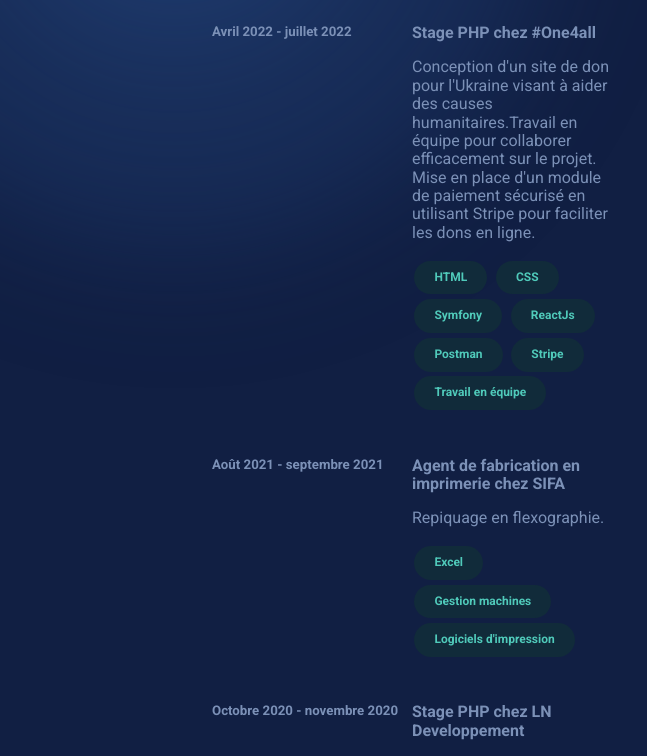
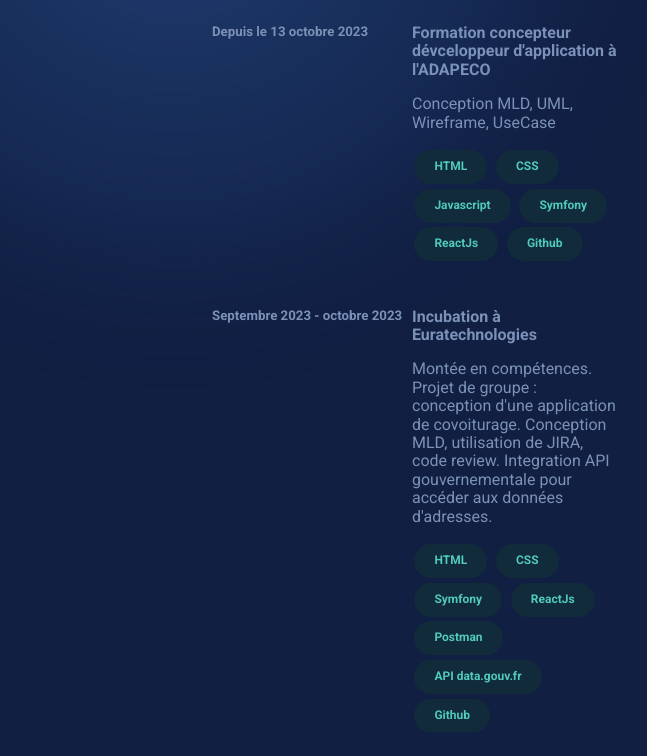
Before and after one commit to Lorry59100/PortfolioV2, a plain HTML site: page index.html in a window 1280 px wide. Shown: the part 529-1285 px from the top of the page, 465-1112 px from the left. Drawn offline with nearby package versions, Linux system fonts and the light colour scheme.

Commit message:
MàJ Expériences

```diff
--- a/index.html
+++ b/index.html
@@ -10,8 +10,8 @@
     <script src="https://code.jquery.com/jquery-3.7.0.js" integrity="sha256-JlqSTELeR4TLqP0OG9dxM7yDPqX1ox/HfgiSLBj8+kM=" crossorigin="anonymous"></script>
     <script src="public/js/script.js"></script>
     <link rel="stylesheet" href="https://cdnjs.cloudflare.com/ajax/libs/normalize/8.0.1/normalize.css">
-    <link rel="stylesheet" href="/PortfolioV2/public/css/style.css">
-    <title>Carrel Lorry</title>
+    <link rel="stylesheet" href="./public/css/style.css">
+    <title>Carrel Lorry - CV</title>
 </head>
 <body>
 
@@ -47,9 +47,46 @@
             <h2 id="apropos">A propos</h2>
             <p>Passionné de jeux vidéos depuis mon enfance et de BD depuis mon adolescence, je suis sensible à toute forme d'art.
                 Ayant l'esprit créatif et curieux, je me suis ouvert et formé depuis peu à la programmation.
-                Certification back-end et front-end obtenues.Titre professionel obtenu. <span class="important">En recherche d'emploi.</span></p>
+                Certification back-end et front-end obtenues.Titre professionel obtenu. <br> <span class="important">En recherche de stage.</span></p>
         </article>
         <h2 id="experiences">Expériences</h2>
+    <a href="#">
+        <article class="card">
+            <span><h5>Depuis le 13 octobre 2023</h5></span>
+            <div class="content">
+                <h4>Formation concepteur dévceloppeur d'application à l'ADAPECO</h4>
+                <p> Conception MLD, UML, Wireframe, UseCase</p>
+                    <div class="buttons">
+                        <button class="btn-custom">HTML</button>
+                        <button class="btn-custom">CSS</button>
+                        <button class="btn-custom">Javascript</button>
+                        <button class="btn-custom">Symfony</button>
+                        <button class="btn-custom">ReactJs</button>
+                        <button class="btn-custom">Github</button>
+                    </div>
+            </div>
+        </article>
+    </a>
+    <a href="#">
+        <article class="card">
+            <span><h5>Septembre 2023 - octobre 2023</h5></span>
+            <div class="content">
+                <h4>Incubation à Euratechnologies</h4>
+                <p> Montée en compétences. Projet de groupe : conception d'une application de covoiturage. Conception MLD,
+                    utilisation de JIRA, code review.
+                    Integration API gouvernementale pour accéder aux données d'adresses.</p>
+                    <div class="buttons">
+                        <button class="btn-custom">HTML</button>
+                        <button class="btn-custom">CSS</button>
+                        <button class="btn-custom">Symfony</button>
+                        <button class="btn-custom">ReactJs</button>
+                        <button class="btn-custom">Postman</button>
+                        <button class="btn-custom">API data.gouv.fr</button>
+                        <button class="btn-custom">Github</button>
+                    </div>
+            </div>
+        </article>
+    </a>
     <a href="http://www.one4all.global/">
         <article class="card">
             <span><h5>Avril 2022 - juillet 2022</h5></span>
```
